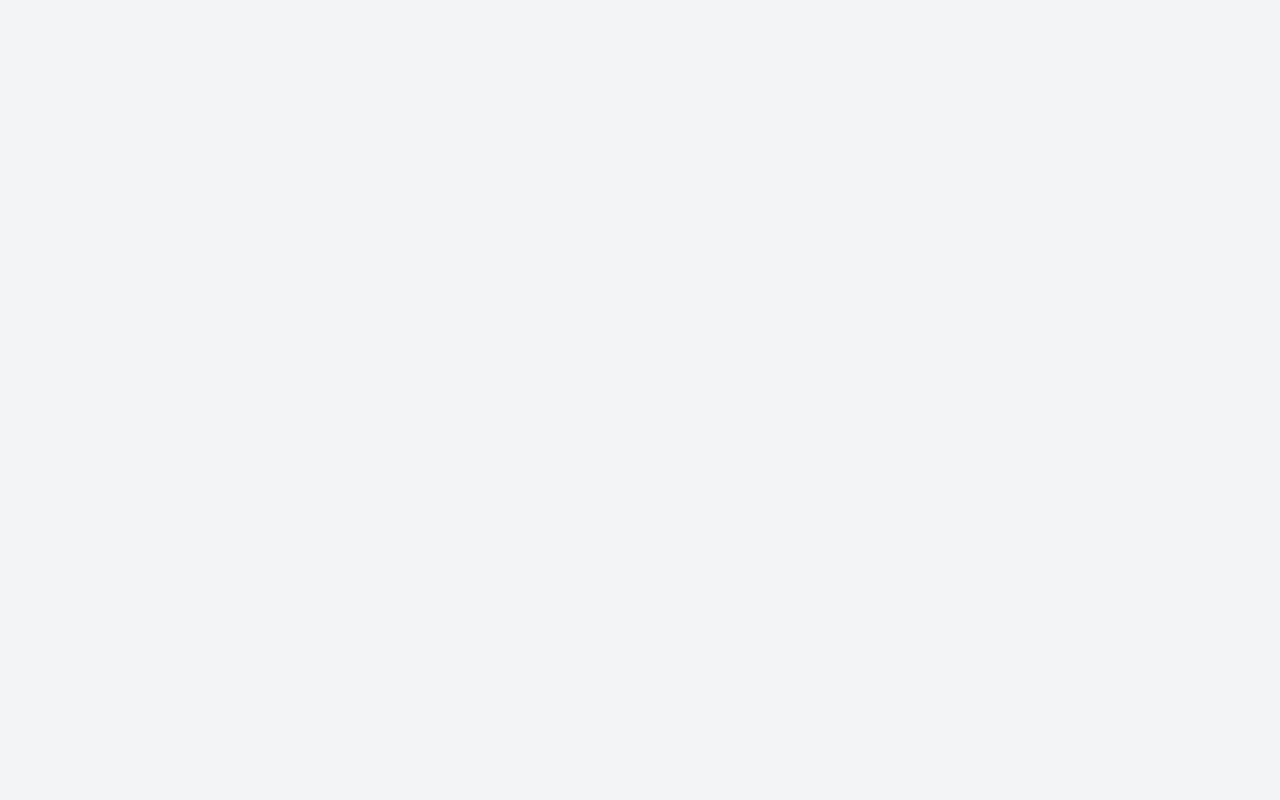
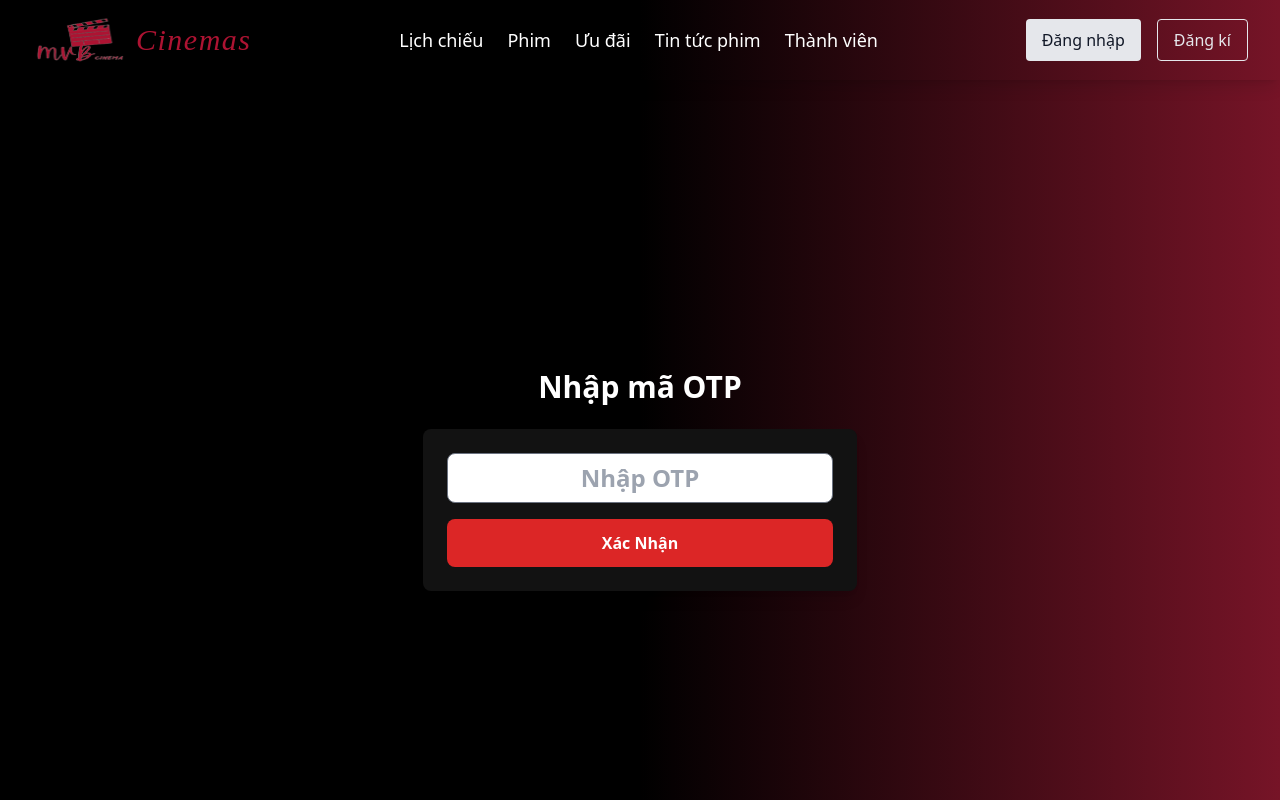
Before and after one commit to Manh8929/MOVIE_BOOKING_CAPSTONE2, a React (Vite) app in the folder Frontend/: page /payment-otp in a window 1280 px wide. Before the commit this address had no page. Shown: the top 800 px of the page. Built offline with nearby package versions, Linux system fonts and the light colour scheme.

Commit message:
create payment otp and success ui

```diff
--- a/Frontend/package.json
+++ b/Frontend/package.json
@@ -17,6 +17,7 @@
     "react-icons": "^5.5.0",
     "react-redux": "^9.2.0",
     "react-router-dom": "^7.3.0",
+    "react-toastify": "^11.0.5",
     "redux": "^5.0.1",
     "styled-components": "^6.1.15",
     "swiper": "^11.2.6"
--- /dev/null
+++ b/Frontend/src/components/OtpComponent/OtpComponent.jsx
@@ -0,0 +1,51 @@
+import React, { useState } from "react";
+import { useNavigate } from "react-router-dom";
+import { toast, ToastContainer } from "react-toastify";
+import "react-toastify/dist/ReactToastify.css";
+
+const OtpComponent = () => {
+    const [otp, setOtp] = useState("");
+    const navigate = useNavigate();
+
+    const handleChange = (e) => {
+        const value = e.target.value;
+        if (/^\d{0,4}$/.test(value)) {
+            setOtp(value);
+        }
+    };
+
+    const handleSubmit = (e) => {
+        e.preventDefault();
+        if (otp === "2003") {
+            toast.success("Thanh toán thành công", { position: "top-right", autoClose: 3000 });
+            setTimeout(() => navigate("/payment-success"), 3000);
+        } else {
+            toast.error("Sai mã OTP", { position: "top-right", autoClose: 3000 });
+        }
+    };
+
+    return (
+        <div className="min-h-screen flex flex-col justify-center items-center bg-gradient-to-r from-black via-black to-[rgb(118,20,39)] text-white">
+            <h1 className="text-3xl font-bold mb-6">Nhập mã OTP</h1>
+            <form onSubmit={handleSubmit} className="bg-[#121212] p-6 flex flex-col rounded-lg shadow-lg text-center">
+                <input
+                    type="text"
+                    value={otp}
+                    onChange={handleChange}
+                    maxLength="4"
+                    className="text-black text-center text-2xl font-bold p-2 rounded-lg border border-gray-500 focus:outline-none focus:ring-2 focus:ring-red-500"
+                    placeholder="Nhập OTP"
+                />
+                <button
+                    type="submit"
+                    className="mt-4 bg-red-600 px-6 py-3 rounded-lg text-white font-semibold hover:bg-red-700 hover:scale-110 transition-transform duration-300"
+                >
+                    Xác Nhận
+                </button>
+            </form>
+            <ToastContainer />
+        </div>
+    );
+};
+
+export default OtpComponent;
--- /dev/null
+++ b/Frontend/src/pages/PaymentOtp.jsx
@@ -0,0 +1,11 @@
+import React from 'react'
+import OtpComponent from '../components/OtpComponent/OtpComponent'
+const PaymentOtp = () => {
+  return (
+    <div className='mt-[80px]'>
+      <OtpComponent/>
+    </div>
+  )
+}
+
+export default PaymentOtp
--- /dev/null
+++ b/Frontend/src/pages/PaymentSuccess.jsx
@@ -0,0 +1,40 @@
+import React from "react";
+import { useNavigate } from "react-router-dom";
+import { MdConfirmationNumber } from "react-icons/md";
+import { AiOutlineHome } from "react-icons/ai";
+import { FaCheckCircle } from "react-icons/fa";
+
+const PaymentSuccess = () => {
+    const navigate = useNavigate();
+
+    return (
+        <div className="min-h-screen flex flex-col justify-center items-center bg-gradient-to-r from-black via-black to-[rgb(118,20,39)] text-white">
+            <div className="bg-[#121212] p-8 rounded-lg shadow-lg text-center animate-fade-in">
+                <div className="flex gap-4 justify-center items-center">
+                    <h1 className="text-3xl font-bold mb-4">Thanh toán thành công</h1>
+                    <FaCheckCircle className="text-green-400 text-4xl mb-4" />
+                </div>
+                <p className="text-lg mb-6 text-gray-300">Cảm ơn bạn đã sử dụng dịch vụ của chúng tôi.</p>
+
+                <div className="flex gap-4">
+                    <button
+                        onClick={() => navigate("/my-ticket")}
+                        className="bg-blue-600 px-6 py-3 rounded-lg text-white font-semibold flex items-center gap-2 hover:bg-blue-700 hover:scale-105 transition-transform duration-300 shadow-lg"
+                    >
+                        <MdConfirmationNumber className="text-xl" />
+                        Xem chi tiết vé
+                    </button>
+                    <button
+                        onClick={() => navigate("/")}
+                        className="bg-red-600 px-6 py-3 rounded-lg text-white font-semibold flex items-center gap-2 hover:bg-red-700 hover:scale-105 transition-transform duration-300 shadow-lg"
+                    >
+                        <AiOutlineHome className="text-xl" />
+                        Trở về trang chủ
+                    </button>
+                </div>
+            </div>
+        </div>
+    );
+};
+
+export default PaymentSuccess;
--- a/Frontend/src/routes/index.js
+++ b/Frontend/src/routes/index.js
@@ -3,6 +3,8 @@ import ViewAllFilm from "../pages/ViewAllFilm";
 import MyTicketPage from "../pages/MyTicketPage";
 import BookingDetail from "../pages/BookingDetail";
 import PaymentPage from "../pages/PaymentPage";
+import PaymentOtp from "../pages/PaymentOtp";
+import PaymentSuccess from "../pages/PaymentSuccess";
 import AdminLogin from "../components/Admin/AdmLogin";
 import AddMovieAdm from "../pages/AddMovieAdm";
 import TicketUpHisPage from "../pages/TicketUpHisPage";
@@ -57,6 +59,22 @@ export const routes = [
     isShowFooter: true,
   },
 
+  {
+    path: "/payment-otp",
+    page: PaymentOtp,
+    isShowHeader: true,
+    isShowFooter: true,
+  },
+
+  {
+    path: "/payment-success",
+    page: PaymentSuccess,
+    isShowHeader: true,
+    isShowFooter: true,
+  },
+
+
+
 //////////////////// ADMIN /////////////////
   // Trang đăng nhập Admin
   {
```
Also changed, not shown: 1 other file (tests, documents, lock files or other folders).
